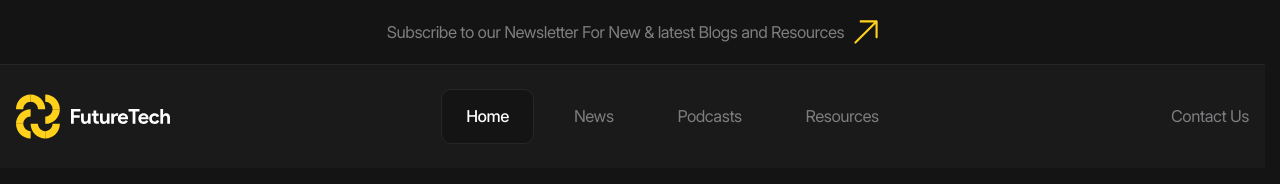
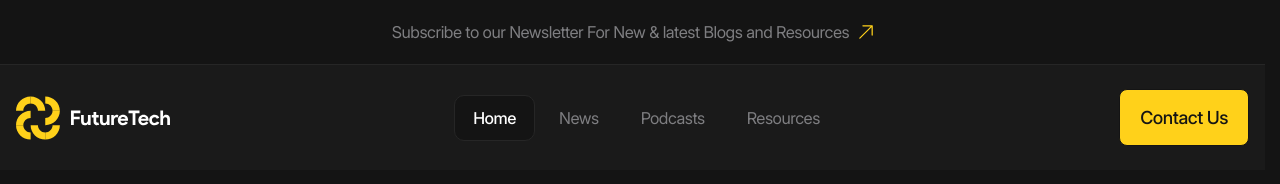
Before and after one commit to Kosta45/future-tech, a website built with Vite: page index.html in a window 1280 px wide. Built offline with nearby package versions, Linux system fonts and the light colour scheme.

Commit message:
The button is finished for the laptop

```diff
--- a/src/styles/blocks/_button.scss
+++ b/src/styles/blocks/_button.scss
@@ -0,0 +1,33 @@
+@use '../helpers' as *;
+
+.button {
+    display: inline-flex;
+    justify-content: center;
+    padding: rem(18) rem(24);
+    font-size: rem(18);
+    color: var(--color-gray-60);
+    white-space: nowrap;
+    background-color: var(--color-dark);
+    border: var(--border);
+    border-radius: rem(12);
+
+    @include laptop {
+        padding: rem(14) rem(20);
+        fonst-size: rem(14);
+        border-radius: rem(8);
+    }
+
+    @include hover {
+        color: var(--color-accent);
+        background-color: var(--color-dark-10);
+        border-color: var(--color-accent);
+    }
+
+    &--accent {
+        font-weight: 500;
+        color: var(--color-dark);
+        background-color: var(--color-accent);
+        border-color: var(--color-dark);
+        border-radius: rem(8);
+    }
+}
--- a/src/styles/blocks/_icon.scss
+++ b/src/styles/blocks/_icon.scss
@@ -6,7 +6,7 @@
     column-gap: rem(10);
 
     &::after {
-        --size: #{rem(24)};
+        --size: #{rem(17)};
 
         @include square(var(--size));
 
@@ -15,7 +15,13 @@
         background-position: center;
         background-size: contain;
         background-repeat: no-repeat;
+
+        @include laptop {
+            --size: #{rem(14)};
+        }
     }
+
+
 
     &--yellow-arrow {
         &::after {
```
Also changed, not shown: src/styles/main.css, 1 other file.
